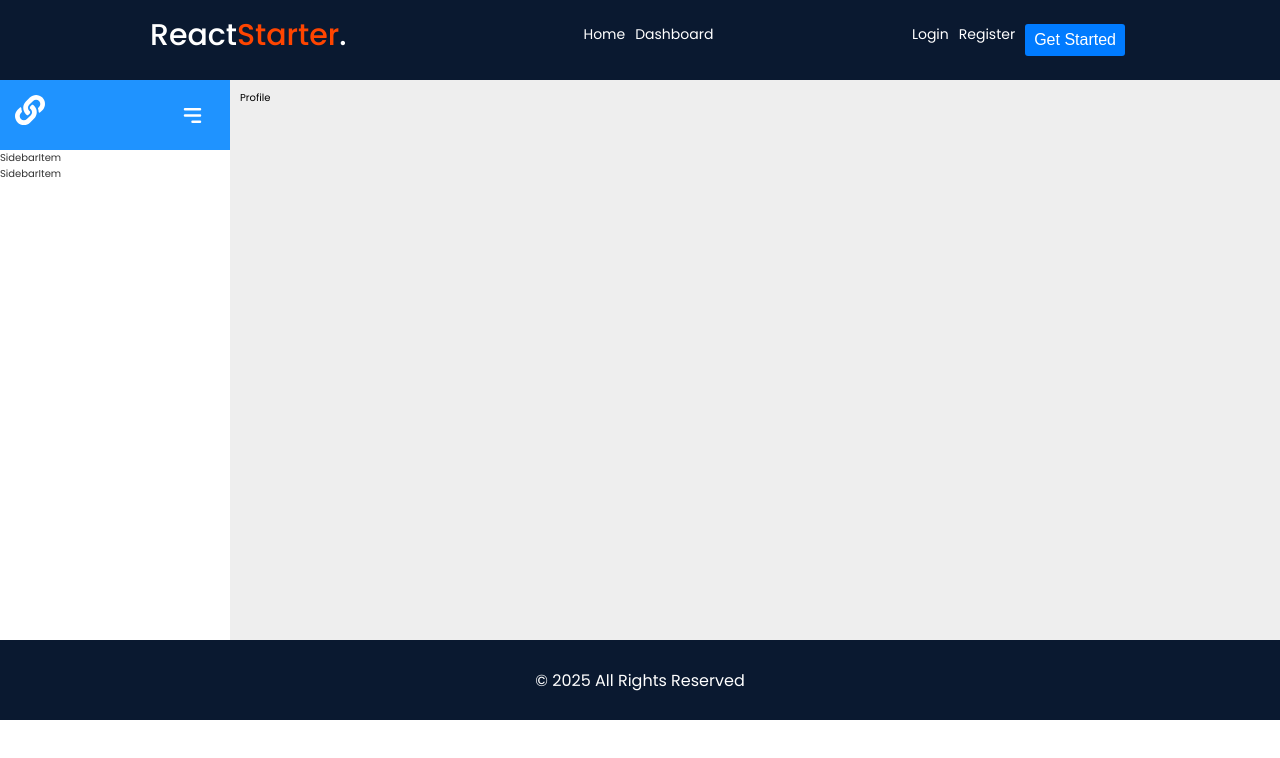
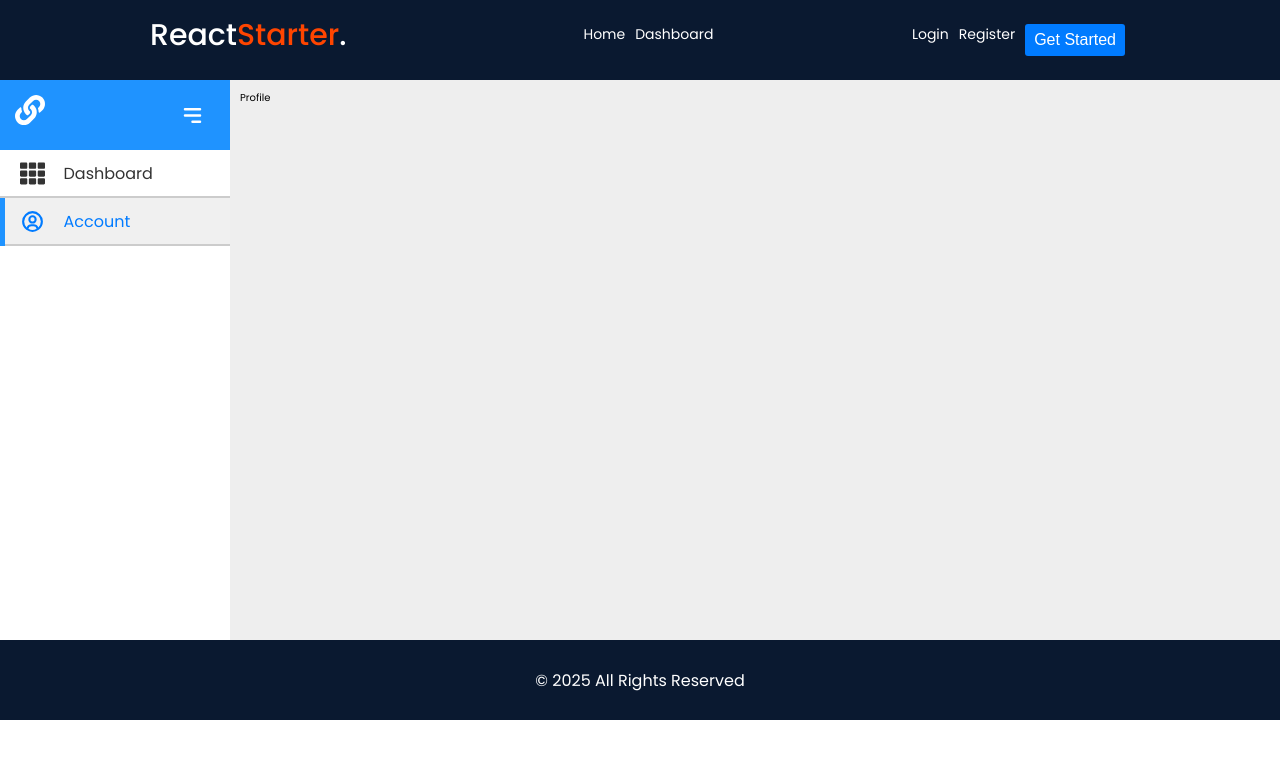
Before and after one commit to karmartir/react-template, a React (Create React App) app: page /admin/profile in a window 1280 px wide. Shown: the top 758 px of the page. Built offline with nearby package versions, Linux system fonts and the light colour scheme.

Commit message:
Sidebar item component part1

```diff
--- a/src/components/admin/sidebar/SidebarItem.js
+++ b/src/components/admin/sidebar/SidebarItem.js
@@ -1,7 +1,42 @@
 import React from "react";
+import { useEffect, useState } from "react";
+import { DiVim } from "react-icons/di";
+import { MdKeyboardArrowRight } from "react-icons/md";
+import { NavLink } from "react-router-dom";
 
-const SidebarItem = () => {
-  return <div>SidebarItem</div>;
+const activeLink = ({ isActive }) => (isActive ? "active" : "link");
+const activeSublink = ({ isActive }) => (isActive ? "active" : "link");
+
+const SidebarItem = ({ item, isOpen, setIsOpen }) => {
+  const [expandMenu, setExpandMenu] = useState(false);
+
+  useEffect(() => {
+    if (!isOpen) {
+      setExpandMenu(false);
+    }
+  }, [isOpen, setExpandMenu]);
+
+  const hideSidebar = () => {
+    setExpandMenu(false);
+    setIsOpen(false);
+  };
+
+  if (item.children) {
+    return <div></div>;
+  } else {
+    return (
+      <NavLink to={item.path} className={activeLink}>
+        <div className="sidebar-item s-parent" onClick={hideSidebar}>
+          <div className="sidebar-title">
+            <span>
+              {item.icon && <div className="icon">{item.icon}</div>}
+              {isOpen && <div>{item.title}</div>}
+            </span>
+          </div>
+        </div>
+      </NavLink>
+    );
+  }
 };
 
 export default SidebarItem;
```
